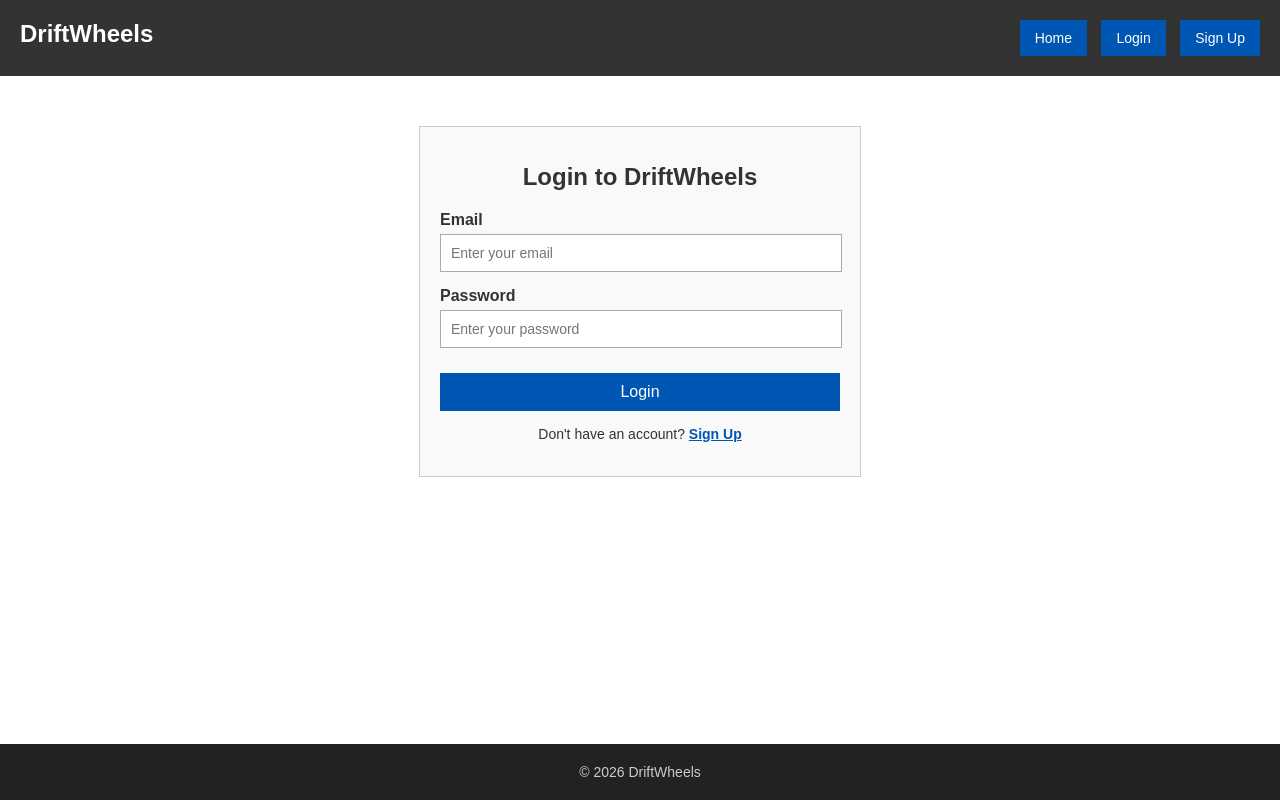
After one commit to Slightsmile/DriftWheels, a PHP site: page /login.html in a window 1280 px wide. The commit adds this page. Run offline with PHP 8.4, Linux system fonts and the light colour scheme.

Commit message:
login and sign up page

```diff
--- a/index.html
+++ b/index.html
@@ -13,8 +13,9 @@
     <div class="navbar">
         <div class="logo">DriftWheels</div>
         <div class="menu">
-            <button>Login</button>
-            <button>Sign Up</button>
+            <a href="index.html"><button>Home</button></a>
+            <a href="login.html"><button>Login</button></a>
+            <a href="signup.html"><button>Sign Up</button></a>
         </div>
     </div>
 
--- /dev/null
+++ b/login.html
@@ -0,0 +1,54 @@
+<!DOCTYPE html>
+<html>
+
+<head>
+    <meta charset="UTF-8">
+    <meta name="viewport" content="width=device-width, initial-scale=1.0">
+    <title>Login to DriftWheels</title>
+    <link rel="stylesheet" href="style.css">
+</head>
+
+<body>
+
+    <div class="navbar">
+        <div class="logo">DriftWheels</div>
+        <div class="menu">
+            <a href="index.html"><button>Home</button></a>
+            <a href="login.html"><button>Login</button></a>
+            <a href="signup.html"><button>Sign Up</button></a>
+        </div>
+    </div>
+
+    <div class="login-container">
+        <h1>Login to DriftWheels</h1>
+
+        <div class="login-box">
+            <form action="#" method="POST">
+
+                <div class="input-group">
+                    <label>Email</label>
+                    <input type="email" class="input-field" placeholder="Enter your email">
+                </div>
+
+                <div class="input-group">
+                    <label>Password</label>
+                    <input type="password" class="input-field" placeholder="Enter your password">
+                </div>
+
+                <button type="submit" class="action-btn">Login</button>
+
+                <p class="switch-form-text">
+                    Don't have an account? <a href="signup.html">Sign Up</a>
+                </p>
+
+            </form>
+        </div>
+    </div>
+
+    <div class="footer">
+        © 2026 DriftWheels
+    </div>
+
+</body>
+
+</html>
--- a/style.css
+++ b/style.css
@@ -1,9 +1,17 @@
+html {
+    height: 100%;
+}
+
 body {
     font-family: Arial, sans-serif;
     margin: 0;
     padding: 0;
     background-color: #ffffff;
     color: #333333;
+    min-height: 100%;
+    position: relative;
+    padding-bottom: 80px;
+    box-sizing: border-box;
 }
 
 .navbar {
@@ -129,7 +137,71 @@ body {
     background-color: #222;
     color: #ccc;
     text-align: center;
+    padding: 20px 0;
+    font-size: 14px;
+    position: absolute;
+    bottom: 0;
+    width: 100%;
+    box-sizing: border-box;
+}
+
+/* Login and Sign Up */
+
+.login-container,
+.signup-container {
+    width: 400px;
+    margin: 50px auto;
     padding: 20px;
-    margin-top: 40px;
+    border: 1px solid #ccc;
+    background-color: #f9f9f9;
+}
+
+.signup-container {
+    width: 500px;
+}
+
+.login-container h1,
+.signup-container h1 {
+    font-size: 24px;
+    text-align: center;
+    margin-bottom: 20px;
+}
+
+.input-group {
+    margin-bottom: 15px;
+}
+
+.input-group label {
+    display: block;
+    margin-bottom: 5px;
+    font-weight: bold;
+}
+
+.input-field {
+    width: 95%;
+    padding: 10px;
+    border: 1px solid #aaa;
     font-size: 14px;
 }
+
+.action-btn {
+    width: 100%;
+    padding: 10px;
+    background-color: #0056b3;
+    color: white;
+    border: none;
+    font-size: 16px;
+    cursor: pointer;
+    margin-top: 10px;
+}
+
+.switch-form-text {
+    text-align: center;
+    margin-top: 15px;
+    font-size: 14px;
+}
+
+.switch-form-text a {
+    color: #0056b3;
+    font-weight: bold;
+}
```
Also changed, not shown: signup.html (added, +74 -0 lines).
